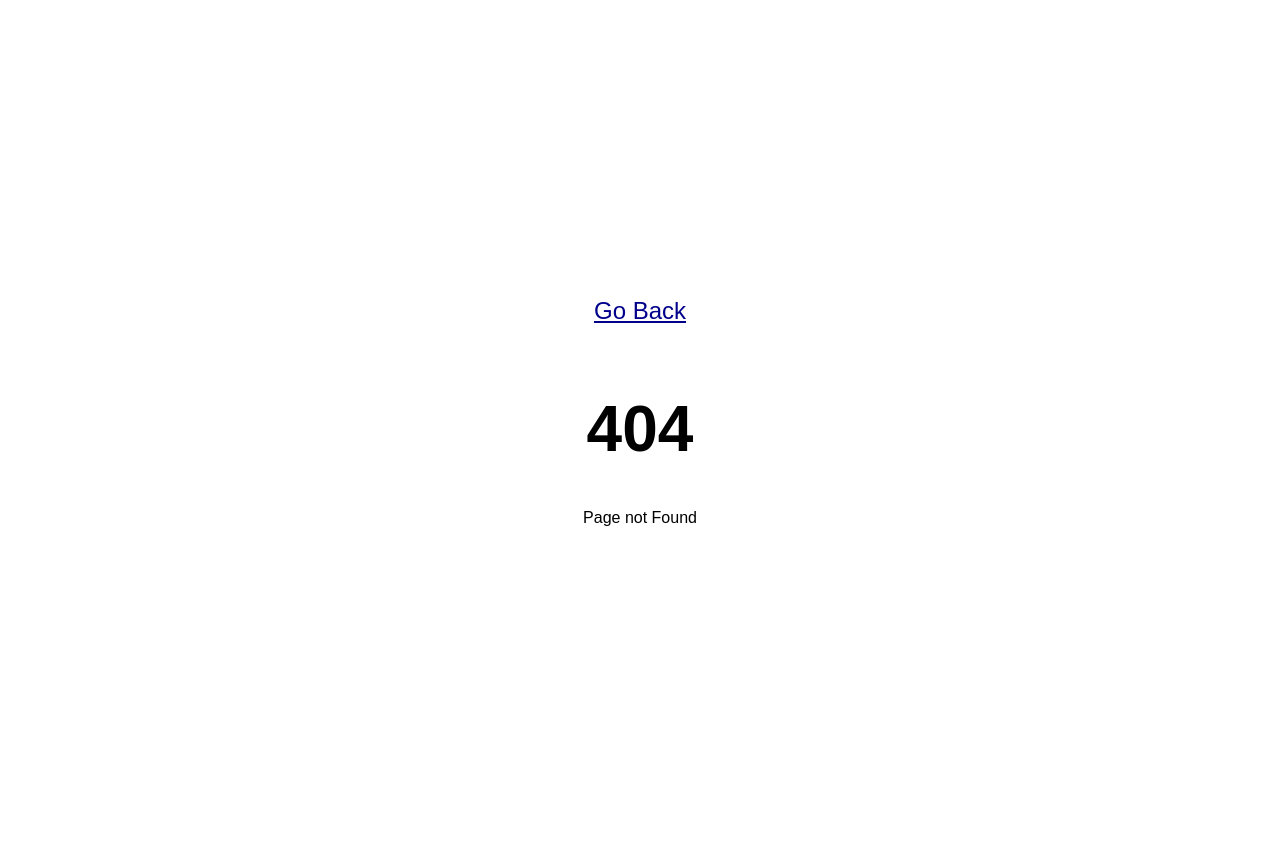
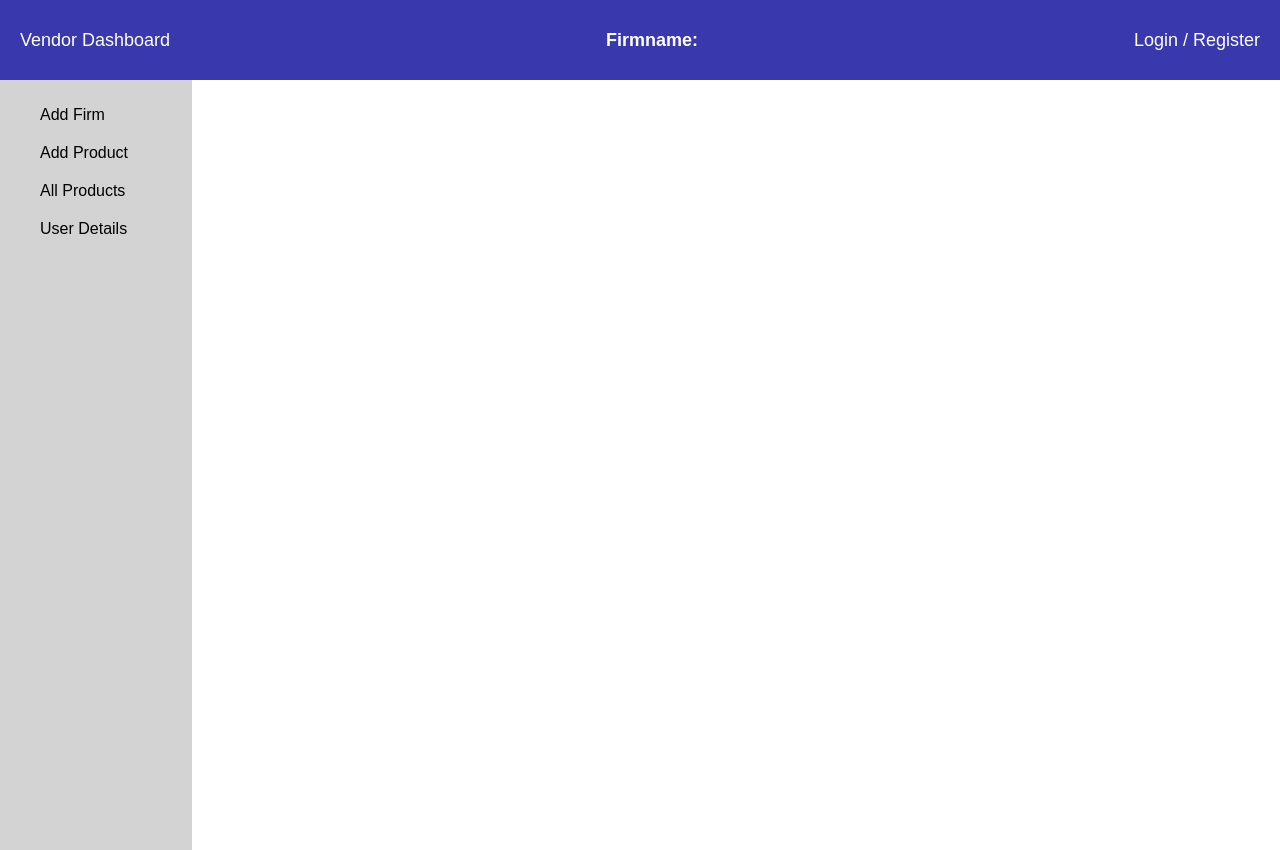
Before and after one commit to Rajeshnaitham/React_FoodOWeb_backend_Dashboard, a React (Vite) app: page / in a window 1280 px wide. Before the commit this address had no page. Before the commit the page ends 800 px from the top, so only its background shows below. Built offline with nearby package versions, Linux system fonts and the light colour scheme.

Commit message:
change in api

```diff
--- a/src/App.jsx
+++ b/src/App.jsx
@@ -11,7 +11,7 @@
   return (
     <div>
       <Routes>
-        <Route path='/apple' element={<LandingPage/>}/>
+        <Route path='/' element={<LandingPage/>}/>
         <Route path='/*' element={<NotFound/>}/>
       </Routes>
 
```
